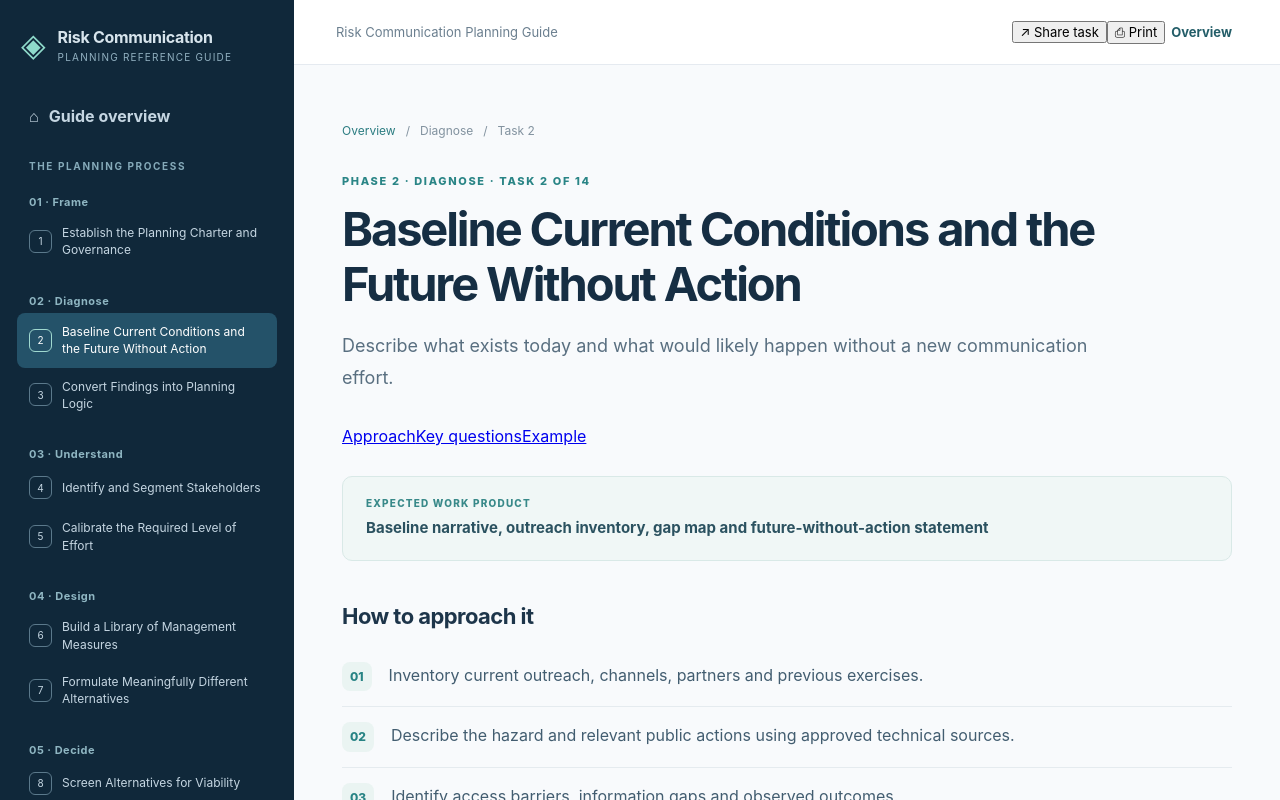
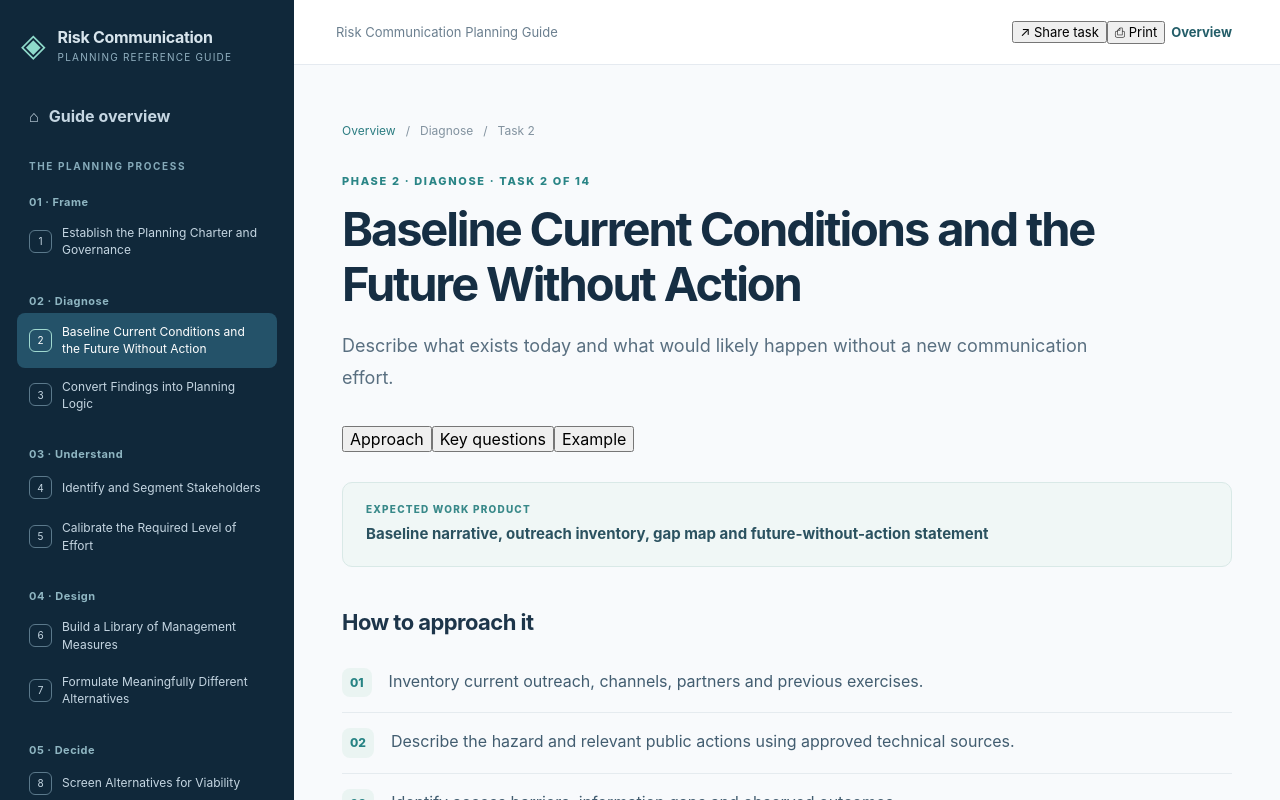
Before and after one commit to ObiwanDaC0-D/Risk-Communication-Planning-WebApp, a React (Vite) app: page / in a window 1280 px wide. Both pictures are taken after a click on the button 877 px from the left and 866 px from the top of the page. Shown: the top 800 px of the page. Built offline with nearby package versions, Linux system fonts and the light colour scheme.

Commit message:
Correct deep-link parsing and preserve task URLs for section jumps

```diff
--- a/src/main.tsx
+++ b/src/main.tsx
@@ -32,7 +32,7 @@ function App(){
  <div className="breadcrumbs"><button onClick={()=>navigate(null)}>Overview</button><span>/</span><span>{phases[phaseIndex].name}</span><span>/</span><span>Task {selected}</span></div>
  <div className="reading-progress" aria-label={`Task ${selected} of 14`}><span style={{width:`${selected/14*100}%`}}/></div><div className="eyebrow">PHASE {phaseIndex+1} · {phases[phaseIndex].name.toUpperCase()} · TASK {selected} OF 14</div>
  <h1>{tasks[selected-1][0]}</h1><p className="lead">{guide!.purpose}</p>
- <div className="quick-jump" aria-label="On this page"><a href="#approach">Approach</a><a href="#questions">Key questions</a><a href="#example">Example</a></div><div className="product-strip"><span>EXPECTED WORK PRODUCT</span><strong>{tasks[selected-1][1]}</strong></div>
+ <div className="quick-jump" aria-label="On this page"><button onClick={()=>document.getElementById("approach")?.scrollIntoView({behavior:"smooth"})}>Approach</button><button onClick={()=>document.getElementById("questions")?.scrollIntoView({behavior:"smooth"})}>Key questions</button><button onClick={()=>document.getElementById("example")?.scrollIntoView({behavior:"smooth"})}>Example</button></div><div className="product-strip"><span>EXPECTED WORK PRODUCT</span><strong>{tasks[selected-1][1]}</strong></div>
  <section id="approach" className="guide-section"><h2>How to approach it</h2><ol className="step-list">{guide!.steps.map((s,i)=><li key={i}><span>{s}</span></li>)}</ol></section>
  <section id="questions" className="guide-section"><h2>Questions to consider</h2><ul className="question-list">{guide!.questions.map(s=><li key={s}>{s}</li>)}</ul></section>
  <section id="example" className="example"><div className="example-label">ILLUSTRATIVE EXAMPLE</div><p>{guide!.example}</p></section>
```
